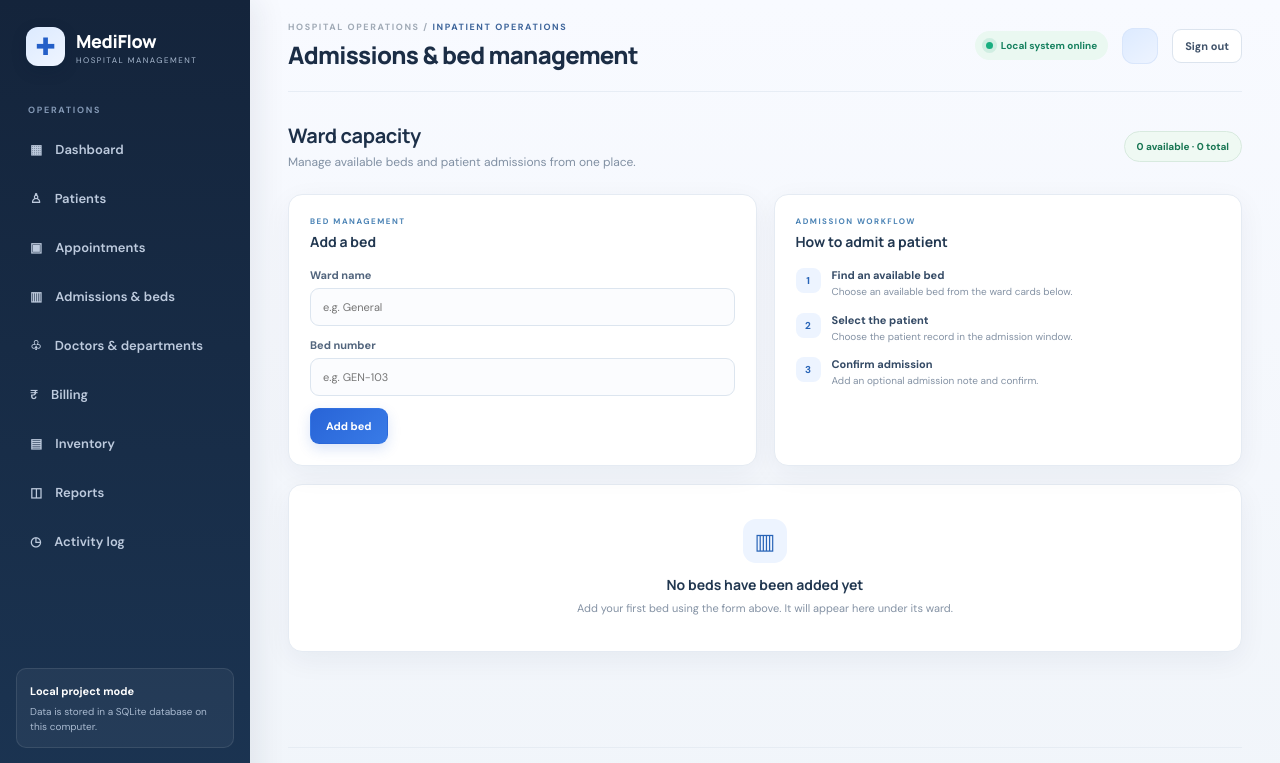
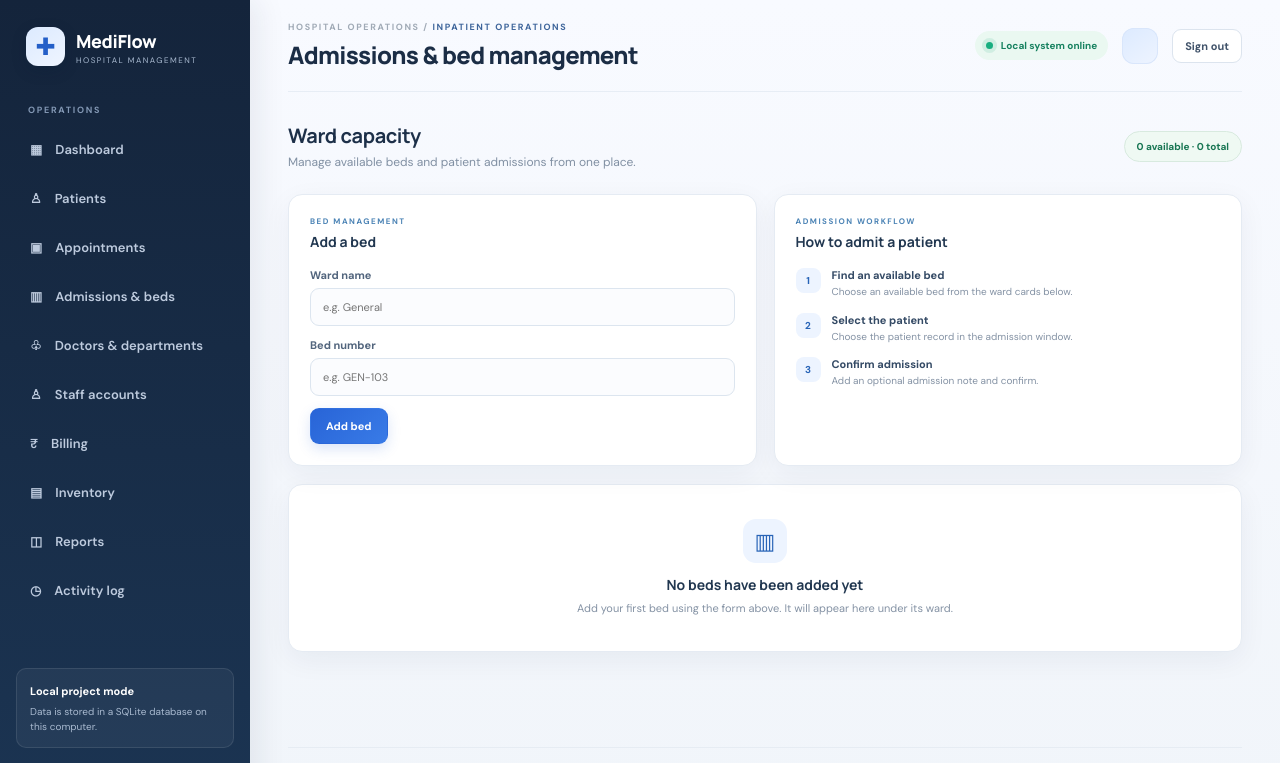
Before and after one commit to svibhas575-alt/mediflow-hospital-system, a Python web app: template templates/beds.html in a window 1280 px wide. Shown: the top 763 px of the page. Run offline with Jinja, Linux system fonts and the light colour scheme; the template is opened without the code that fills it, so the values that code supplies are empty.

Commit message:
Add staff account management navigation

```diff
--- a/templates/base.html
+++ b/templates/base.html
@@ -6,6 +6,7 @@
 <a href="{{ url_for('appointments') }}" class="{{ 'active' if request.endpoint=='appointments' else '' }}">▣ <span>Appointments</span></a>
 <a href="{{ url_for('beds') }}" class="{{ 'active' if request.endpoint in ['beds'] else '' }}">▥ <span>Admissions & beds</span></a>
 <a href="{{ url_for('doctors') }}" class="{{ 'active' if request.endpoint=='doctors' else '' }}">♧ <span>Doctors & departments</span></a>
+<a href="{{ url_for('staff_accounts') }}" class="{{ 'active' if request.endpoint=='staff_accounts' else '' }}">♙ <span>Staff accounts</span></a>
 <a href="{{ url_for('billing') }}" class="{{ 'active' if request.endpoint in ['billing'] else '' }}">₹ <span>Billing</span></a>
 <a href="{{ url_for('inventory') }}" class="{{ 'active' if request.endpoint=='inventory' else '' }}">▤ <span>Inventory</span></a>
 <a href="{{ url_for('reports') }}" class="{{ 'active' if request.endpoint=='reports' else '' }}">◫ <span>Reports</span></a>
```
